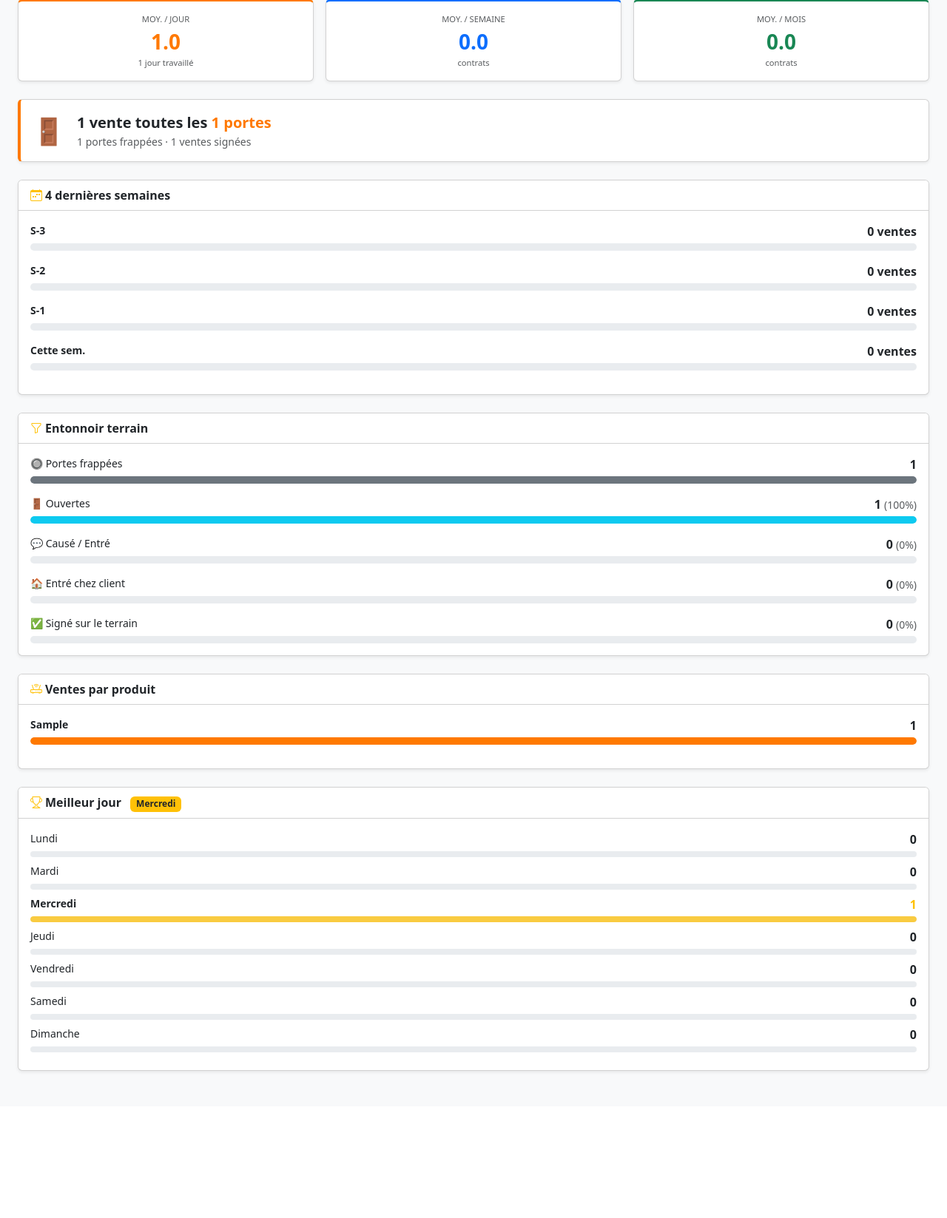
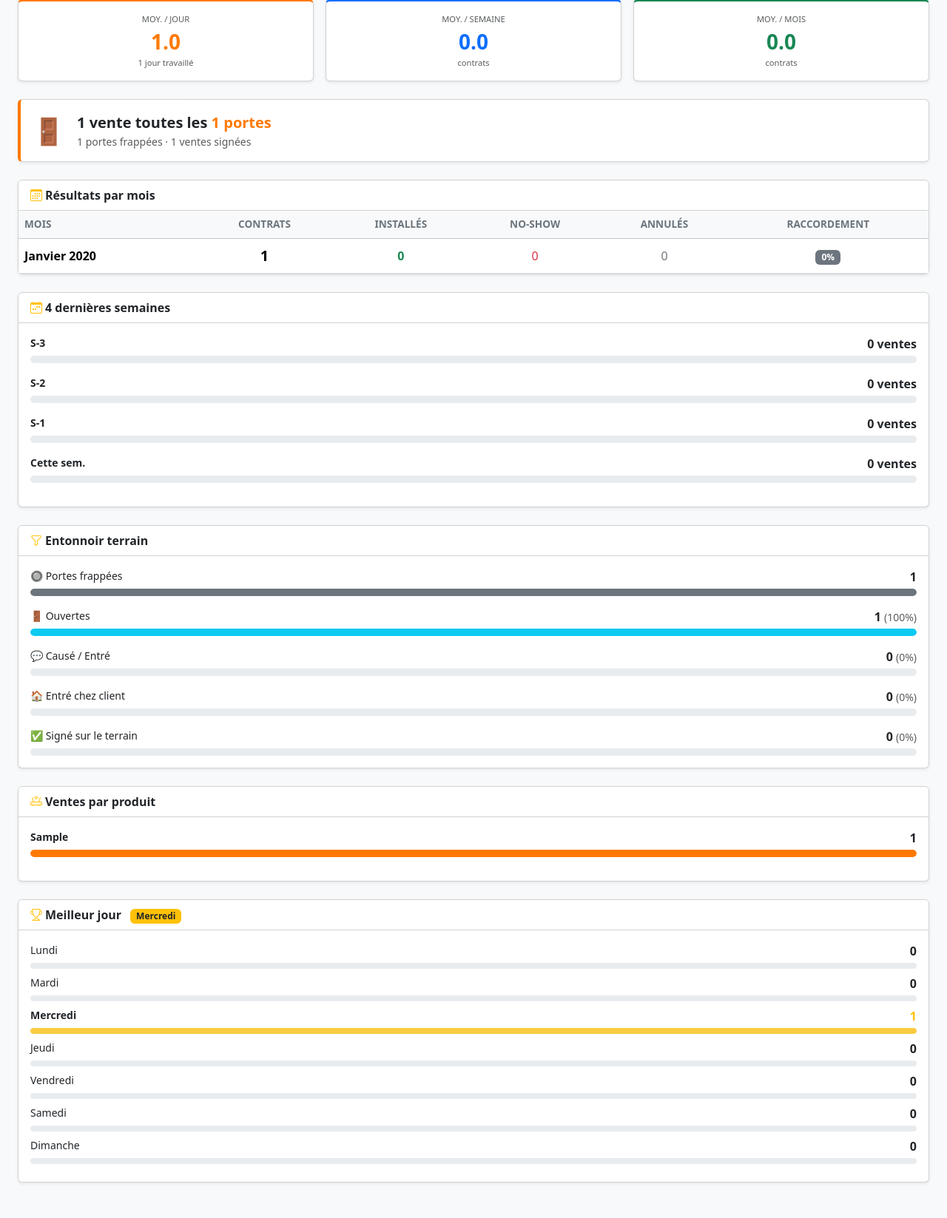
Before and after one commit to heikelb/instagram-agent-playwright, a Flask app: page /stats in a window 1280 px wide. Shown: the part 307-1954 px from the top of the page at 74% size. Before the commit the page ends 1758 px from the top, so only its background shows below. Run offline with Flask 3, Linux system fonts and the light colour scheme; a user stored in the database is signed in; tables that the repository leaves empty hold one stand-in row (values such as "Sample post"); some libraries are stand-ins or nearby versions.

Commit message:
feat: add monthly breakdown section to stats page

```diff
--- a/app.py
+++ b/app.py
@@ -621,6 +621,30 @@ def stats():
     else:
         moyenne_par_jour = moyenne_par_semaine = moyenne_par_mois = 0
         nb_jours_actifs = 0
+    MOIS_FR = ["", "Janvier", "Février", "Mars", "Avril", "Mai", "Juin",
+               "Juillet", "Août", "Septembre", "Octobre", "Novembre", "Décembre"]
+    par_mois_dict = defaultdict(lambda: {"total": 0, "installes": 0, "no_shows": 0, "annules": 0})
+    for v in Vente.query.all():
+        key = (v.date_signature.year, v.date_signature.month)
+        par_mois_dict[key]["total"] += 1
+        if v.statut == "installe":
+            par_mois_dict[key]["installes"] += 1
+        elif v.statut == "no_show":
+            par_mois_dict[key]["no_shows"] += 1
+        elif v.statut == "annule":
+            par_mois_dict[key]["annules"] += 1
+    par_mois = []
+    for (year, month), data in sorted(par_mois_dict.items(), reverse=True):
+        t = data["total"]
+        taux = round(data["installes"] / t * 100) if t else 0
+        par_mois.append({
+            "label": f"{MOIS_FR[month]} {year}",
+            "total": t,
+            "installes": data["installes"],
+            "no_shows": data["no_shows"],
+            "annules": data["annules"],
+            "taux": taux,
+        })
     return render_template("stats.html",
         aujourd_hui=aujourd_hui, total_ventes=total_ventes, installes=installes,
         no_shows=no_shows, annules=annules, taux_installation=taux_installation,
@@ -633,7 +657,7 @@ def stats():
         taux_cause_p=taux_cause_p, taux_entre_p=taux_entre_p, taux_signe_p=taux_signe_p,
         ratio_portes_vente=ratio_portes_vente, moyenne_par_jour=moyenne_par_jour,
         moyenne_par_semaine=moyenne_par_semaine, moyenne_par_mois=moyenne_par_mois,
-        nb_jours_actifs=nb_jours_actifs)
+        nb_jours_actifs=nb_jours_actifs, par_mois=par_mois)
 
 
 @app.route("/carte")
--- a/templates/stats.html
+++ b/templates/stats.html
@@ -92,6 +92,47 @@
         1 vente toutes les <span style="color:#ff7900;">{{ ratio_portes_vente }} portes</span>
       </div>
       <div class="text-muted small">{{ total_portes }} portes frappées · {{ total_ventes }} ventes signées</div>
+    </div>
+  </div>
+</div>
+{% endif %}
+
+<!-- Par mois -->
+{% if par_mois %}
+<div class="card shadow-sm mb-4">
+  <div class="card-header bg-white fw-semibold">
+    <i class="bi bi-calendar3 me-1 text-warning"></i>Résultats par mois
+  </div>
+  <div class="card-body p-0">
+    <div class="table-responsive">
+      <table class="table table-hover mb-0 align-middle">
+        <thead class="table-light">
+          <tr>
+            <th>Mois</th>
+            <th class="text-center">Contrats</th>
+            <th class="text-center">Installés</th>
+            <th class="text-center">No-show</th>
+            <th class="text-center">Annulés</th>
+            <th class="text-center">Raccordement</th>
+          </tr>
+        </thead>
+        <tbody>
+          {% for m in par_mois %}
+          <tr>
+            <td class="fw-semibold">{{ m.label }}</td>
+            <td class="text-center fw-bold fs-5">{{ m.total }}</td>
+            <td class="text-center fw-semibold text-success">{{ m.installes }}</td>
+            <td class="text-center text-danger">{{ m.no_shows }}</td>
+            <td class="text-center text-secondary">{{ m.annules }}</td>
+            <td class="text-center">
+              <span class="badge {% if m.taux >= 40 %}bg-success{% elif m.taux >= 25 %}bg-warning text-dark{% else %}bg-secondary{% endif %} px-2 py-1">
+                {{ m.taux }}%
+              </span>
+            </td>
+          </tr>
+          {% endfor %}
+        </tbody>
+      </table>
     </div>
   </div>
 </div>
```
